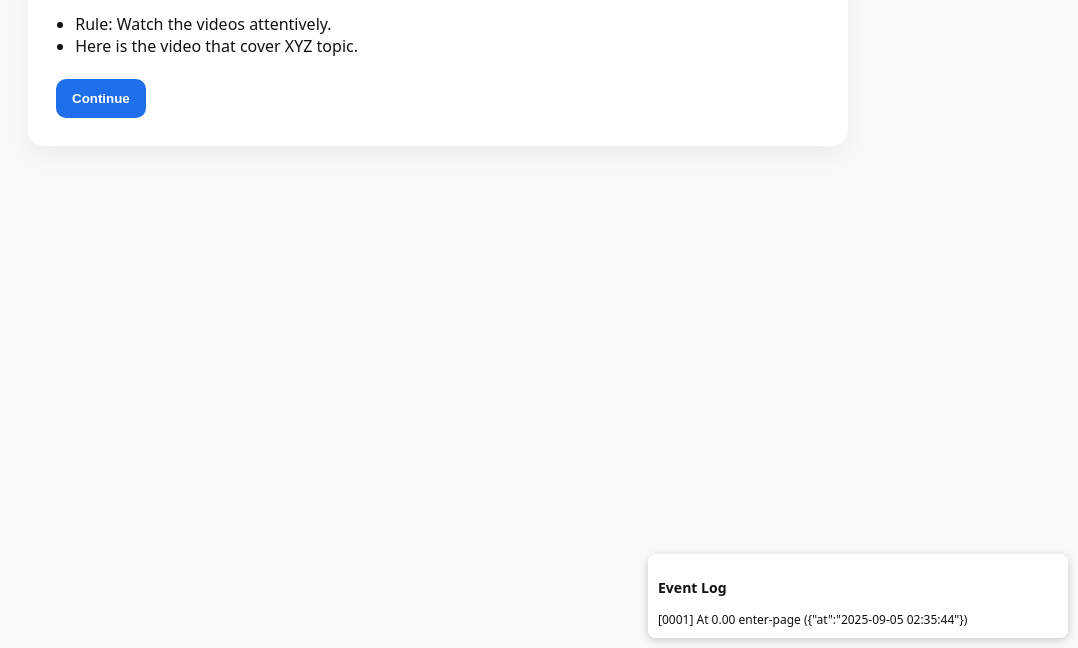
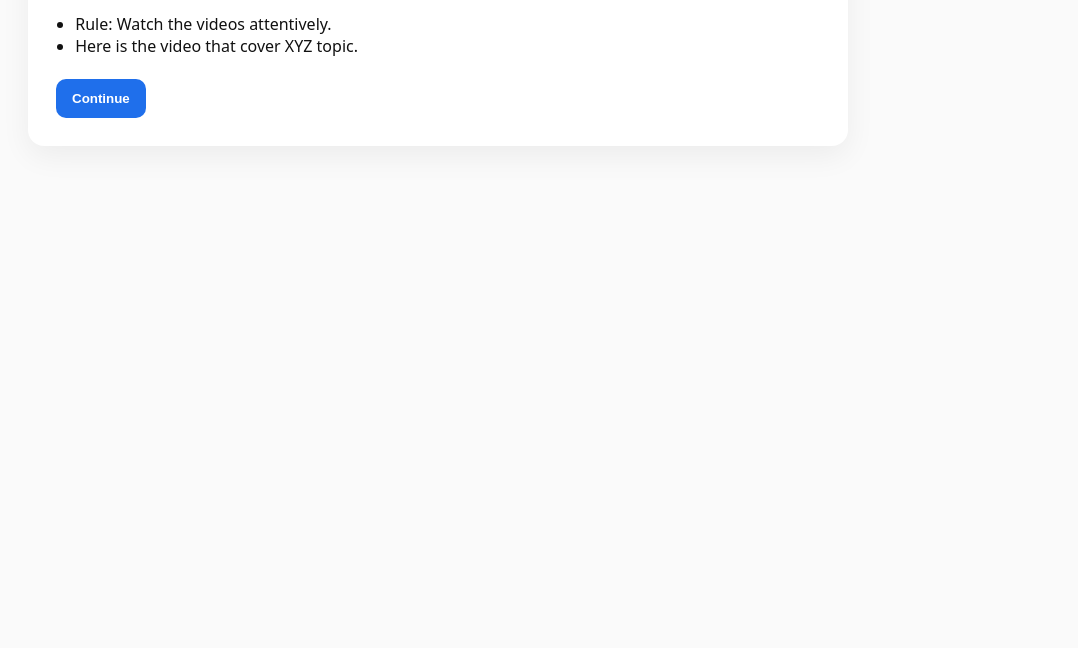
Before and after one commit to yiyun-chu/video-learning, a plain HTML site: page index.html in a window 1280 px wide. Shown: the part 152-800 px from the top of the page, without its empty margins (202-1280 px from the left). Drawn offline with Linux system fonts and the light colour scheme; no server answers.

Commit message:
update page UI

```diff
--- a/index.html
+++ b/index.html
@@ -182,7 +182,7 @@ function logEvent(event, payload = {}, videoTime = null) {
   };
 
   // --- Display in UI immediately ---
-  document.getElementById('log-container').classList.remove('hidden');
+  // document.getElementById('log-container').classList.remove('hidden');
   const displaySessionTime = fmt(sessionTime);
   let logMessage = `[${String(eventCounter).padStart(4, '0')}] At ${displaySessionTime} ${event}`;
   if (videoTime !== null) logMessage += ` at ${fmt(videoTime)}`;
```
